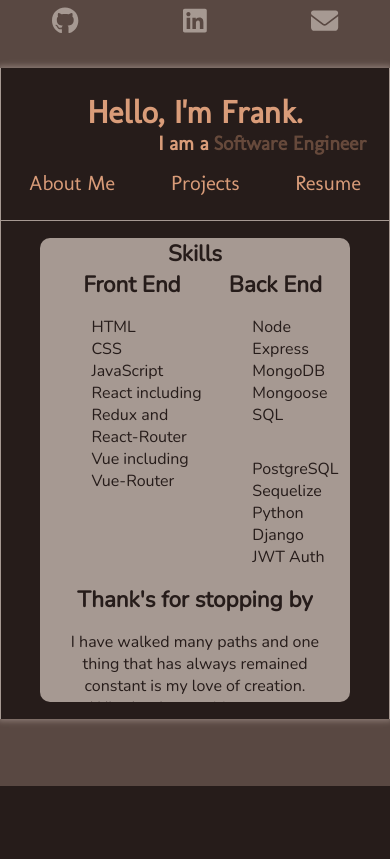
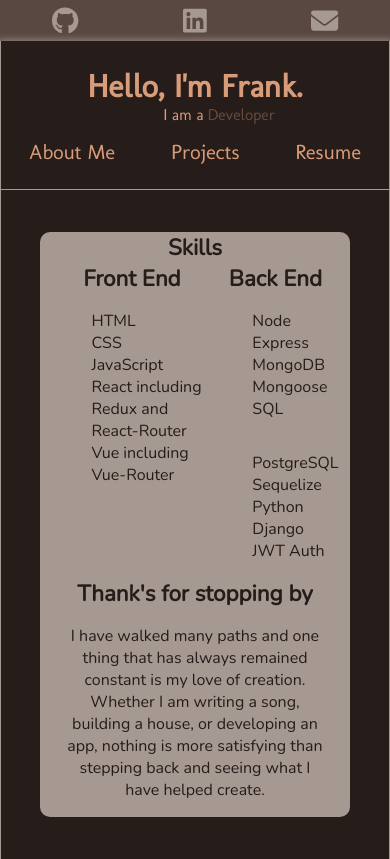
Before and after one commit to frankmarra/portfolioV1, a Vue app: page / in a window 390 px wide. Built offline with nearby package versions, Linux system fonts and the light colour scheme.

Commit message:
reworking HTML to be more semantic

```diff
--- a/src/components/AboutMe.vue
+++ b/src/components/AboutMe.vue
@@ -1,5 +1,4 @@
 <template>
-  <div class="about-me-wrapper">
     <div class="about-me-copy-wrapper">
       <div class="about-me-copy">
       <h4>Skills</h4>
@@ -37,7 +36,6 @@
       </p>
       </div>
     </div>
-  </div>
 </template>
 
 <script>
--- a/src/components/MenuButtons.vue
+++ b/src/components/MenuButtons.vue
@@ -1,15 +1,9 @@
 <template>
   <div class="menu-buttons">
-      <div class="menu-button-wrapper" @click="navigateItem('')">
-          <button class="about-button menu-button">About Me</button>
-      </div>
-      <div class="menu-button-wrapper" @click="navigateItem('portfolio')">
-          <button class="portfolio-button menu-button">Projects</button>
-      </div>
-      <div class="menu-button-wrapper" @click="navigateItem('resume')">
-          <button class="resume-button menu-button" name="Resume" >Resume</button>
-      </div>
-    </div>
+    <button class="about-button menu-button" @click="navigateItem('')">About Me</button>
+    <button class="portfolio-button menu-button" @click="navigateItem('portfolio')">Projects</button>
+    <button class="resume-button menu-button" @click="navigateItem('resume')">Resume</button>
+  </div>
 </template>
 
 <script>
--- a/src/pages/HomePage.vue
+++ b/src/pages/HomePage.vue
@@ -1,49 +1,48 @@
 <template>
   <div class="page-wrapper">
-    <div class="left-gutter">
-      <div class="social-links">
-      <a href="https://github.com/frankmarra" target="_blank"><i class="fa-brands fa-github"></i></a>
-      <a href="www.linkedin.com/in/frankrmarra" target="_blank"><i class="fa-brands fa-linkedin"></i></a>
-      <a href="mailto:frankrmarra@gmail.com" target="_blank"><i class="fa-solid fa-envelope"></i></a>
-      </div>
+    <aside class="gutter">
+      <ul class="social-links">
+      <li><a href="https://github.com/frankmarra" target="_blank"><i class="fa-brands fa-github"></i></a></li>
+      <li><a href="www.linkedin.com/in/frankrmarra" target="_blank"><i class="fa-brands fa-linkedin"></i></a></li>
+      <li><a href="mailto:frankrmarra@gmail.com" target="_blank"><i class="fa-solid fa-envelope"></i></a></li>
+      </ul>
+    </aside>
+    <div class="content">
+      <header class="greeting">
+        <h1 class="heading">Hello, I'm Frank.</h1>
+        <p class="subheading" aria-label="I am a software engineer, musician, and creator">I am a </p>
+      </header>
+      <MenuButtons />
+      <main class="component-view">
+      <router-view></router-view>
+      </main>
     </div>
-    <div class="content">
-      <div class="greeting">
-      <h1>Hello, I'm Frank.</h1>
-      <h4>I am a {{' '}}<span id="word-list"></span></h4>
-      </div>
-      <MenuButtons />
-      <div class="component-view">
-      <router-view></router-view>
-      </div>
-    </div>
-    <div class="right-gutter">
-      <div class="tech-links" v-if="this.$route.params.project_id == 1">
+    <aside class="gutter">
+      <ul class="tech-used" v-if="this.$route.params.project_id == 1">
       Built With
-        <i class="fa-brands fa-html5"></i>
-        <i class="fa-brands fa-css3"></i>
-        <i class="fa-brands fa-js-square"></i>
-      </div>
-      <div class="tech-links" v-if="this.$route.params.project_id == 2">
+        <li><i class="fa-brands fa-html5"></i></li>
+        <li><i class="fa-brands fa-css3"></i></li>
+        <li><i class="fa-brands fa-js-square"></i></li>
+      </ul>
+      <ul class="tech-used" v-if="this.$route.params.project_id == 2">
       Built With
-        <i class="fa-brands fa-react fa-spin"></i>
-        <i class="fa-brands fa-css3"></i>
-        <img src="https://res.cloudinary.com/silverbeard/image/upload/v1652931914/Portfolio/Logomark_RGB_Forest-Green_um86un.png" alt="MongoDb" id="mongodb"/>
-      </div>
-      <div class="tech-links" v-if="this.$route.params.project_id == 3">
+        <li><i class="fa-brands fa-react fa-spin"></i></li>
+        <li><i class="fa-brands fa-css3"></i></li>
+        <li><img src="https://res.cloudinary.com/silverbeard/image/upload/v1652931914/Portfolio/Logomark_RGB_Forest-Green_um86un.png" alt="MongoDb" id="mongodb"/></li>
+      </ul>
+      <ul class="tech-used" v-if="this.$route.params.project_id == 3">
       Built With
-        <i class="fa-brands fa-react fa-spin"></i>
-        <i class="fa-brands fa-css3"></i>
-        <img src="https://res.cloudinary.com/silverbeard/image/upload/v1652931906/Portfolio/116px-PostgreSQL_Logo.1_Color_Black_n5r32u.png" alt="PostgreSQL" id="postgres"/>
-      </div>
-      <div class="tech-links" v-if="this.$route.params.project_id == 4">
+        <li><i class="fa-brands fa-react fa-spin"></i></li>
+        <li><i class="fa-brands fa-css3"></i></li>
+        <li><img src="https://res.cloudinary.com/silverbeard/image/upload/v1652931906/Portfolio/116px-PostgreSQL_Logo.1_Color_Black_n5r32u.png" alt="PostgreSQL" id="postgres" /></li>
+      </ul>
+      <ul class="tech-used" v-if="this.$route.params.project_id == 4">
       Built With
-        <i class="fa-brands fa-react fa-spin"></i>
-        <i class="fa-brands fa-css3"></i>
-        <img src="https://res.cloudinary.com/silverbeard/image/upload/v1652931906/Portfolio/116px-PostgreSQL_Logo.1_Color_Black_n5r32u.png" alt="PostgreSQL" id="postgres"/>
-      </div>
-
-    </div>
+        <li><i class="fa-brands fa-react fa-spin"></i></li>
+        <li><i class="fa-brands fa-css3"></i></li>
+        <li><img src="https://res.cloudinary.com/silverbeard/image/upload/v1652931906/Portfolio/116px-PostgreSQL_Logo.1_Color_Black_n5r32u.png" alt="PostgreSQL" id="postgres"/></li>
+      </ul>
+    </aside>
   </div>
 </template>
 
--- a/src/styles/App.css
+++ b/src/styles/App.css
@@ -6,8 +6,13 @@
   box-sizing: border-box;
 }
 
+html,
+body,
+#app {
+  height: 100%;
+}
+
 body {
-  height: 100vh;
   margin: 0;
   background-color: #261C1A;
 }
@@ -17,17 +22,17 @@ body {
 .page-wrapper {
   display: grid;
   grid-template-columns: 1fr 5fr 1fr;
+  height: 100%;
 }
-.left-gutter {
-  height: 100vh;
+.gutter {
   background-color: #594842;
 }
 
-.right-gutter {
+/* .right-gutter {
   height: 100vh;
   background-color: #594842;
   color: #f2f2f2;
-}
+} */
 .content {
   grid-column: 2 / 3;
   display: flex;
@@ -46,19 +51,19 @@ body {
 
 }
 
-.greeting h1 {
+.heading {
   margin-top: 3vh;
   margin-bottom: 0;
 }
 
-.greeting h4 {
+.subheading {
   margin: 0;
   transform: translateX(-3%);
 }
 
-#word-list:before {
+.subheading:after {
+  content: "Human";
   position: absolute;
-  content: "Human";
   margin-inline-start: 0.25em;
   opacity: 0;
   animation: scrollup 3s infinite, cycle 12s 1s linear infinite;
@@ -83,13 +88,13 @@ body {
 @keyframes cycle {
 
   25% {
-    content: ' Software Engineer';
+    content: 'Developer';
   }
   50% {
-    content: " Musician";
+    content: "Musician";
   }
   75% {
-    content: " Creator";
+    content: "Creator";
   }
 
 }
@@ -97,11 +102,12 @@ body {
 .component-view {
   display:flex;
   justify-content: center;
+  flex: 1;
   /* height: 100%;
   width:100%; */
 }
 /* Social Links and tech badges */
-.social-links, .tech-links {
+.social-links, .tech-used {
   display: flex;
   flex-flow: column;
   padding: 10vh 0;
@@ -149,15 +155,6 @@ body {
 
 /* AboutMe styles */
 
-.about-me-wrapper {
-  display: flex;
-  flex-flow: column;
-  overflow-y: scroll;
-  align-items: center;
-  margin-top: 5vh;
-
-}
-
 .about-me-copy-wrapper {
   overflow-y: scroll;
   background-color: #A69992;
@@ -165,8 +162,9 @@ body {
   width: 80%;
   font-family: 'Nunito', sans-serif;
   color: #261C1A;
-  height: 60vh;
   padding: 0 3vw;
+  margin-block: 5vh;
+  align-items: flex-start;
 }
 
 .about-me-copy-wrapper h3, h4 {
@@ -335,12 +333,12 @@ iframe.resume {
     flex-flow: column;
   }
 
-  .left-gutter, .right-gutter {
+  .gutter {
     height: 8vh;
     position: relative;
   }
 
-  .social-links, .tech-links {
+  .social-links, .tech-used {
     display: flex;
     flex-flow: row;
     padding: 0;
```
